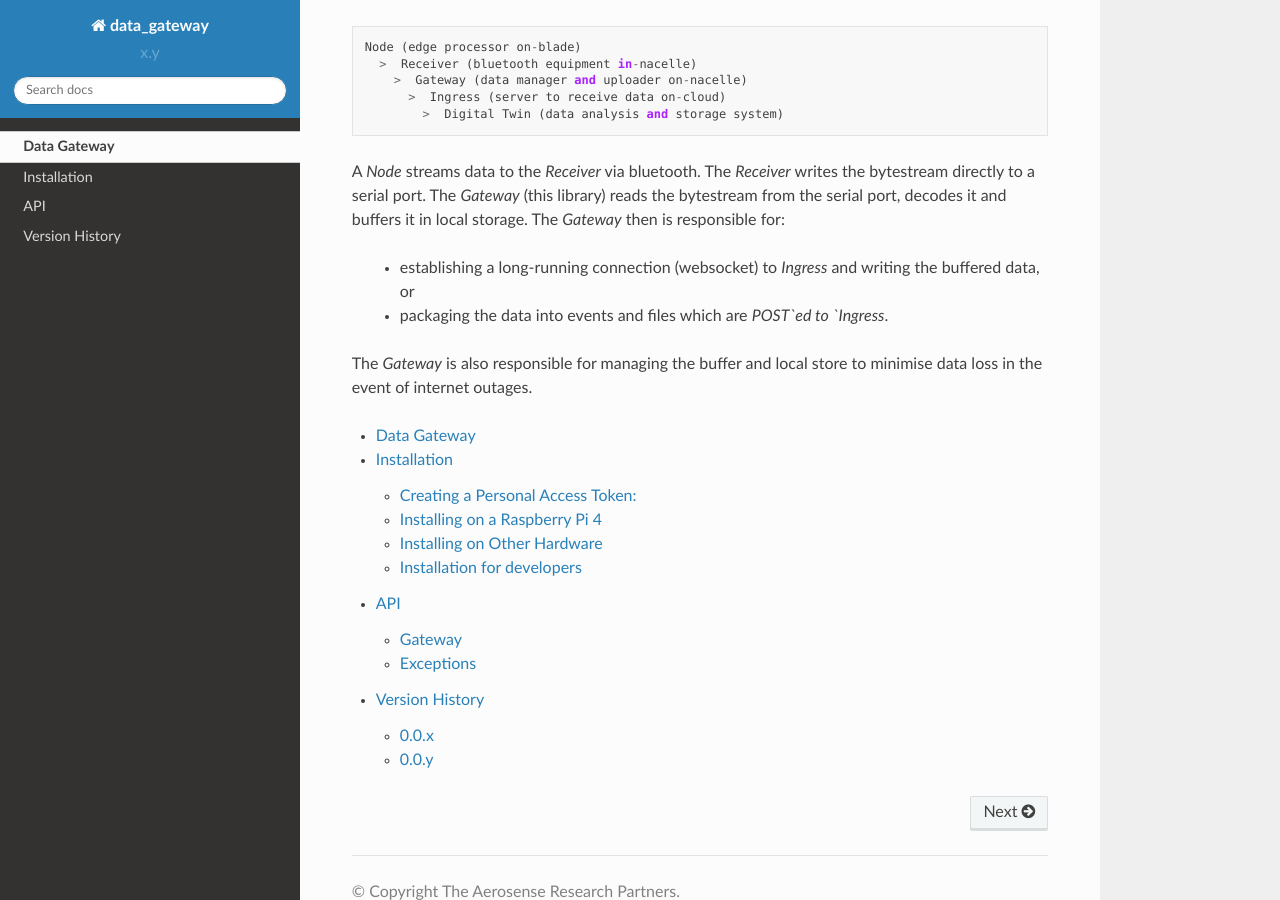
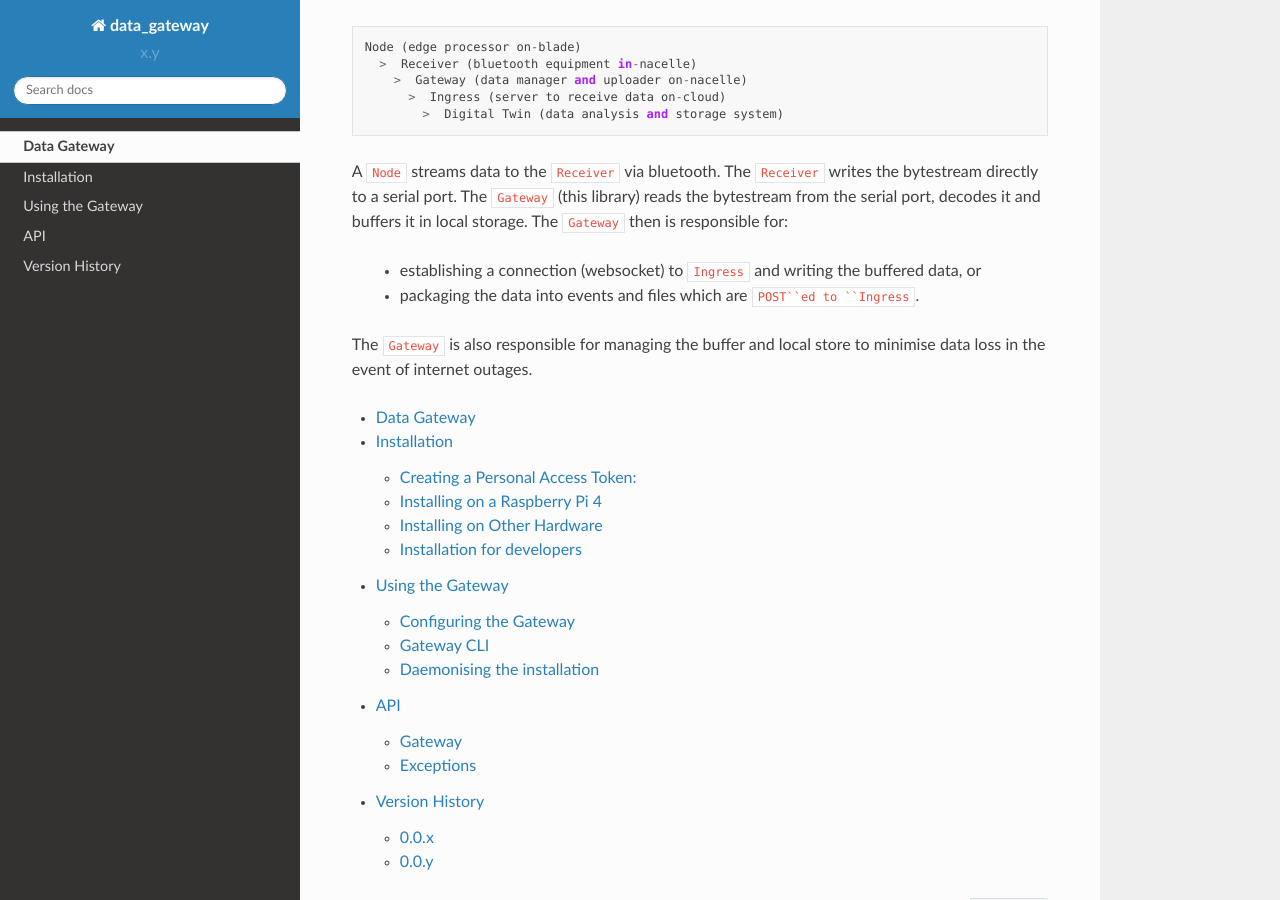
Before and after one commit to aerosense-ai/data-gateway, a Sphinx documentation site: the page built from docs/source/index.rst, in a window 1280 px wide and 900 px high, scrolled down 411 px. Built offline with Sphinx 7.4.7 and the Read the Docs theme 2.0.0, drawn with Linux system fonts in a browser that asks for light colours.

Commit message:
DOC Added installation steps, configuration and daemonisation

```diff
--- a/docs/source/index.rst
+++ b/docs/source/index.rst
@@ -22,14 +22,14 @@
          >  Ingress (server to receive data on-cloud)
            >  Digital Twin (data analysis and storage system)
 
-A `Node` streams data to the `Receiver` via bluetooth. The `Receiver` writes the bytestream directly to a serial port.
-The `Gateway` (this library) reads the bytestream from the serial port, decodes it and buffers it in local storage.
-The `Gateway` then is responsible for:
+A ``Node`` streams data to the ``Receiver`` via bluetooth. The ``Receiver`` writes the bytestream directly to a serial
+port. The ``Gateway`` (this library) reads the bytestream from the serial port, decodes it and buffers it in local
+storage. The ``Gateway`` then is responsible for:
 
-   - establishing a long-running connection (websocket) to `Ingress` and writing the buffered data, or
-   - packaging the data into events and files which are `POST`ed to `Ingress`.
+   - establishing a connection (websocket) to ``Ingress`` and writing the buffered data, or
+   - packaging the data into events and files which are ``POST``ed to ``Ingress``.
 
-The `Gateway` is also responsible for managing the buffer and local store to minimise data loss in the event of internet
+The ``Gateway`` is also responsible for managing the buffer and local store to minimise data loss in the event of internet
 outages.
 
 
@@ -38,5 +38,6 @@
 
    self
    installation
+   using_the_gateway
    api
    version_history
--- a/docs/source/installation.rst
+++ b/docs/source/installation.rst
@@ -58,14 +58,13 @@
    git clone --depth 1 -b ${GATEWAY_VERSION} https://__token__:${PERSONAL_ACCESS_TOKEN_GITLAB}@gitlab.com/windenergie-hsr/aerosense/digital-twin/data-gateway.git
    pip install -e ./data-gateway
 
-This installs the gateway :ref:`gateway_cli`, which enables you to start the gateway.
-
-
+This installs the CLI :ref:`gateway_cli`, which enables you to start the gateway.
 
 .. ATTENTION::
    For prototyping and early set-ups, you needn't bother creating a PAT. By omitting the
    ``__token__:${PERSONAL_ACCESS_TOKEN_GITLAB}`` string from the above ``git clone`` command, you'll be prompted for
    your own username and password, which will be used to fetch the code but won't be stored.
+
 
 .. _installing_on_other_hardware:
 
--- /dev/null
+++ b/docs/source/using_the_gateway.rst
@@ -0,0 +1,82 @@
+.. _using_the_gateway:
+
+=================
+Using the Gateway
+=================
+
+.. _configuring:
+
+Configuring the Gateway
+=======================
+
+Configuration options for the gateway can be supplied via a configuration file. By default, **data-gateway** looks for
+a file named ``config.json`` in the working directory, although the CLI allows this to be overriden, to use a specific
+configuration file.
+
+.. _gateway_cli:
+
+Gateway CLI
+===========
+
+The gateway has a CLI which means you can call it just like any other unix command.
+
+It is called simply ``gateway`` and, once :ref:`installed <installation>`, you can see the options and
+help docs by typing:
+
+.. code-block::
+
+   gateway --help
+
+The main command to start the gateway running is:
+
+.. code-block::
+
+   gateway start
+
+
+.. _daemonising_the_installation:
+
+Daemonising the installation
+============================
+
+If you are setting up a deployment of aerosense (on a turbine nacelle, rather than on prototype equipment or a
+test rig) you should *daemonise* the gateway.
+
+This basically means set the system up to:
+
+ - start the gateway along with the rest of the OS on boot
+ - restart the gateway program if it crashes
+
+There are lots of ways of doing this but we **strongly** recommend using `supervisord <http://supervisord.org/>`_,
+which, as the name suggests, is a supervisor for daemonised processes.
+
+Install supervisord on your system:
+
+.. code-block::
+
+   # Ensure you've got the latest version of supervisord installed
+   sudo apt-get install --update supervisord
+
+Configure supervisord to  (`more info here <http://supervisord.org/installing.html#creating-a-configuration-file>`_) run
+the gateway as a daemonised service:
+
+.. code-block::
+
+   sudo gateway supervisord-conf >> /etc/supervisord.conf
+   # Or, if you want to set up the daemon with a specific configuration file
+   sudo gateway supervisord-conf --config-file = /path/to/my/config.json >> /etc/supervisord.conf
+
+Restarting your system, at this point, should start the gateway process at boot time.
+
+You can use `supervisorctl <http://supervisord.org/running.html#running-supervisorctl>`_ to check gateway status:
+
+.. code-block::
+
+   supervisorctl status AerosenseGateway
+
+Similarly, you can stop and start the daemon with:
+
+.. code-block::
+
+   supervisorctl stop AerosenseGateway
+   supervisorctl start AerosenseGateway
```
